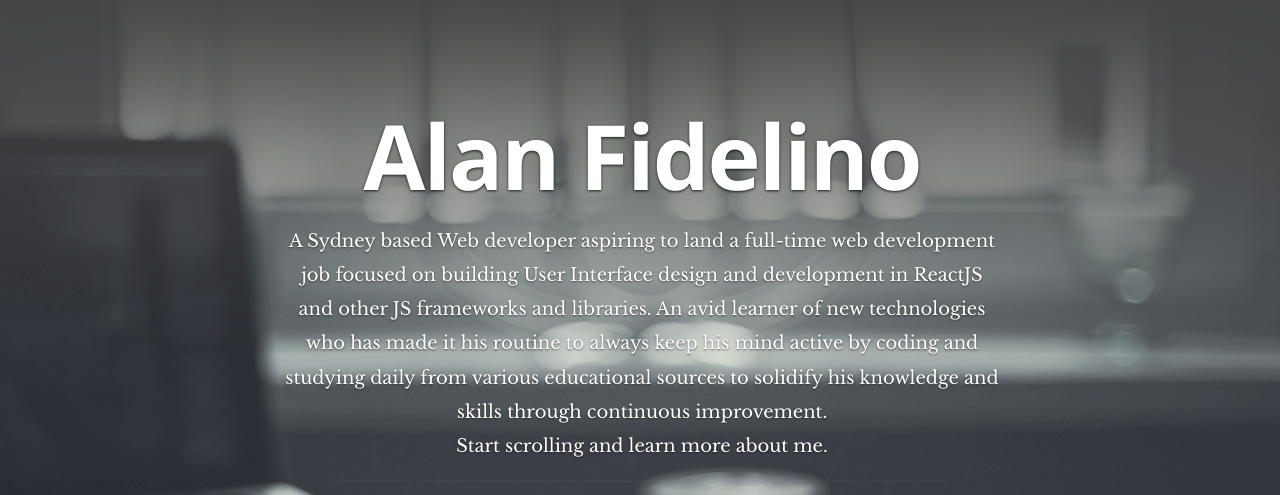
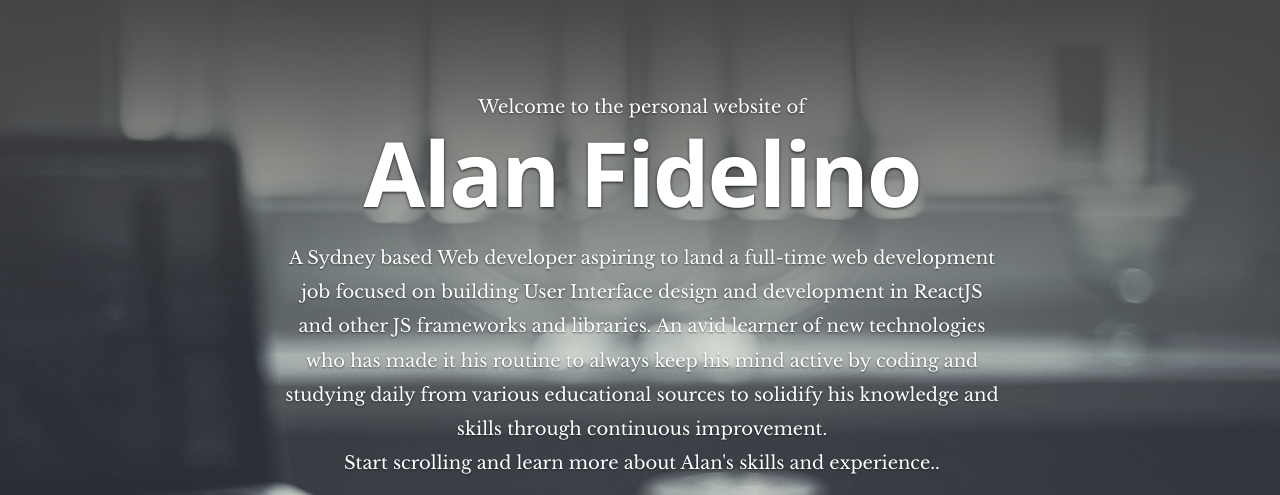
Before and after one commit to afide26/afresume, a website: page public/index.html in a window 1280 px wide. Shown: the part 51-546 px from the top of the page. Drawn offline with nearby package versions, Linux system fonts and the light colour scheme.

Commit message:
Add salutation

```diff
--- a/public/index.html
+++ b/public/index.html
@@ -71,10 +71,11 @@
 
     <div class="row banner">
       <div class="banner-text">
+        <h3>Welcome to the personal website of</h3>
         <h1 class="responsive-headline" ng-cloak>{{main.name}}</h1>
         <h3 ng-cloak>A {{main.address.city.substring(15)}} based <span ng-cloak>{{main.occupation}}</span>
           <br><span>{{source.main.description}}</span> <a class="smoothscroll" href="#about">Start scrolling</a>
-          and learn more <a class="smoothscroll" href="#about">about me</a>.</h3>
+          and learn more <a class="smoothscroll" href="#about">about Alan's skills and experience.</a>.</h3>
         <hr />
         <ul class="social">
           <li><a target="_blank" ng-href="{{social[0].url}}"><i class="fa fa-{{social[0].name}}"></i></a></li>
```
